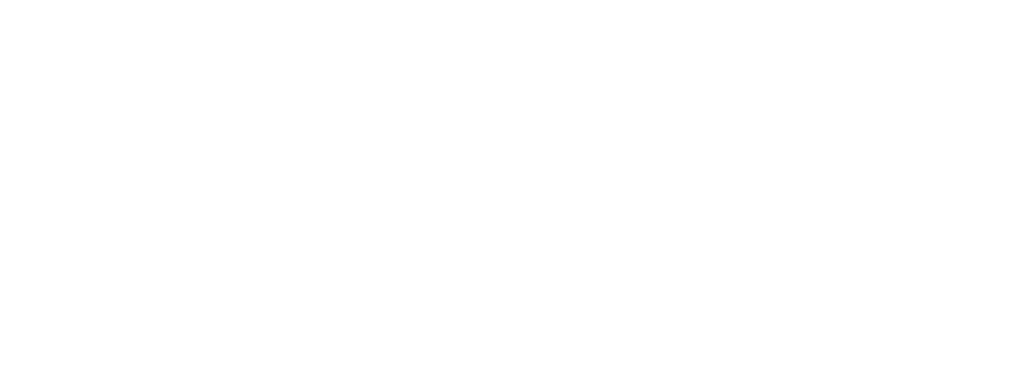
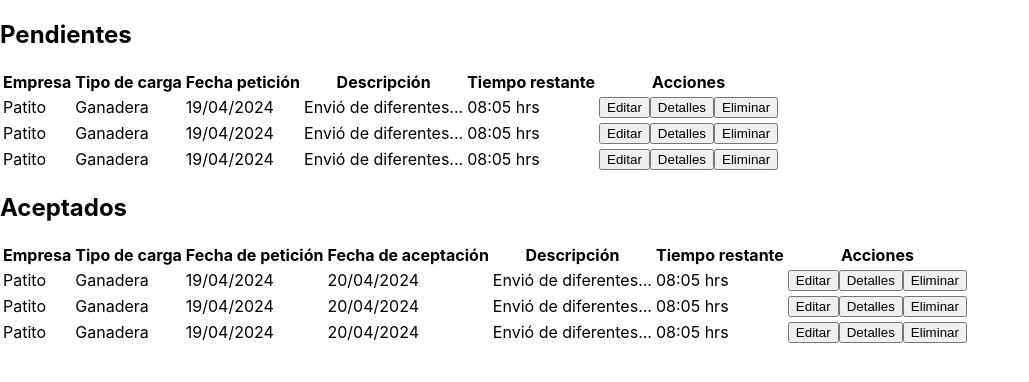
Before and after one commit to frolpe/hackathon, a React (Create React App) app in the folder front/proyecto_logistica/: page /pedidos_estado in a window 1280 px wide. Before the commit this address had no page. Shown: the top 382 px of the page, without its empty margins (0-1029 px from the left). Built offline with nearby package versions, Linux system fonts and the light colour scheme.

Commit message:
add page estado de pedidos

```diff
--- a/front/proyecto_logistica/src/App.js
+++ b/front/proyecto_logistica/src/App.js
@@ -3,6 +3,7 @@
 import LoginPage from './views/LoginPage'; // Importa tu componente LoginPage
 import RegistroPage from './views/RegistroPage'; // Importa tu componente RegistroPage
 import Detalles from './views/Detalles';
+import PedidoEstadoPage from './views/PedidosEstado';
 
 const App = () => {
   return (
@@ -11,6 +12,7 @@
         <Route exact path="/" element={<LoginPage />} /> {/* Usa el atributo element con el componente */}
         <Route path="/registroEmpresa" element={<RegistroPage />} /> {/* Usa el atributo element con el componente */}
         <Route path="/detalles" element={<Detalles />} />
+        <Route path="/pedidos_estado" element={<PedidoEstadoPage />} />
       </Routes>
     </BrowserRouter>
   );
--- /dev/null
+++ b/front/proyecto_logistica/src/views/PedidosEstado.js
@@ -0,0 +1,128 @@
+import React from 'react';
+import { Link } from 'react-router-dom'; // Importa Link desde react-router-dom
+import '../assets/css/estiloLogin.css';
+
+const PedidoEstadoPage = () => {
+    return (
+        <div className='contedorPrincipal'>
+            <div className='contenidoPrincipal'>
+                <div className='seccion seccionPendientes'>
+                    <h2>Pendientes</h2>
+                    <div className='contenidoTabla'>
+                        <table className='tablaPendientes'>
+                            <thead>
+                                <tr>
+                                    <th>Empresa</th>
+                                    <th>Tipo de carga</th>
+                                    <th>Fecha petición</th>
+                                    <th>Descripción</th>
+                                    <th>Tiempo restante</th>
+                                    <th>Acciones</th>
+                                </tr>
+                            </thead>
+                            <tbody>
+                                <tr>
+                                    <td>Patito</td>
+                                    <td>Ganadera</td>
+                                    <td>19/04/2024</td>
+                                    <td>Envió de diferentes...</td>
+                                    <td>08:05 hrs</td>
+                                    <td>
+                                        <button>Editar</button>
+                                        <button>Detalles</button>
+                                        <button>Eliminar</button>
+                                    </td>
+                                </tr>
+                                <tr>
+                                    <td>Patito</td>
+                                    <td>Ganadera</td>
+                                    <td>19/04/2024</td>
+                                    <td>Envió de diferentes...</td>
+                                    <td>08:05 hrs</td>
+                                    <td>
+                                        <button>Editar</button>
+                                        <button>Detalles</button>
+                                        <button>Eliminar</button>
+                                    </td>
+                                </tr>
+                                <tr>
+                                    <td>Patito</td>
+                                    <td>Ganadera</td>
+                                    <td>19/04/2024</td>
+                                    <td>Envió de diferentes...</td>
+                                    <td>08:05 hrs</td>
+                                    <td>
+                                        <button>Editar</button>
+                                        <button>Detalles</button>
+                                        <button>Eliminar</button>
+                                    </td>
+                                </tr>
+                            </tbody>
+                        </table>
+                    </div>
+                </div>
+                <div className='seccion seccionAceptados'>
+                    <h2>Aceptados</h2>
+                    <div className='contenidoTabla'>
+                        <table className='tablaAceptados'>
+                            <thead>
+                                <tr>
+                                    <th>Empresa</th>
+                                    <th>Tipo de carga</th>
+                                    <th>Fecha de petición</th>
+                                    <th>Fecha de aceptación</th>
+                                    <th>Descripción</th>
+                                    <th>Tiempo restante</th>
+                                    <th>Acciones</th>
+                                </tr>
+                            </thead>
+                            <tbody>
+                                <tr>
+                                    <td>Patito</td>
+                                    <td>Ganadera</td>
+                                    <td>19/04/2024</td>
+                                    <td>20/04/2024</td>
+                                    <td>Envió de diferentes...</td>
+                                    <td>08:05 hrs</td>
+                                    <td>
+                                        <button>Editar</button>
+                                        <button>Detalles</button>
+                                        <button>Eliminar</button>
+                                    </td>
+                                </tr>
+                                <tr>
+                                    <td>Patito</td>
+                                    <td>Ganadera</td>
+                                    <td>19/04/2024</td>
+                                    <td>20/04/2024</td>
+                                    <td>Envió de diferentes...</td>
+                                    <td>08:05 hrs</td>
+                                    <td>
+                                        <button>Editar</button>
+                                        <button>Detalles</button>
+                                        <button>Eliminar</button>
+                                    </td>
+                                </tr>
+                                <tr>
+                                    <td>Patito</td>
+                                    <td>Ganadera</td>
+                                    <td>19/04/2024</td>
+                                    <td>20/04/2024</td>
+                                    <td>Envió de diferentes...</td>
+                                    <td>08:05 hrs</td>
+                                    <td>
+                                        <button>Editar</button>
+                                        <button>Detalles</button>
+                                        <button>Eliminar</button>
+                                    </td>
+                                </tr>
+                            </tbody>
+                        </table>
+                    </div>
+                </div>
+            </div>
+        </div>
+    )
+}
+
+export default PedidoEstadoPage
```
